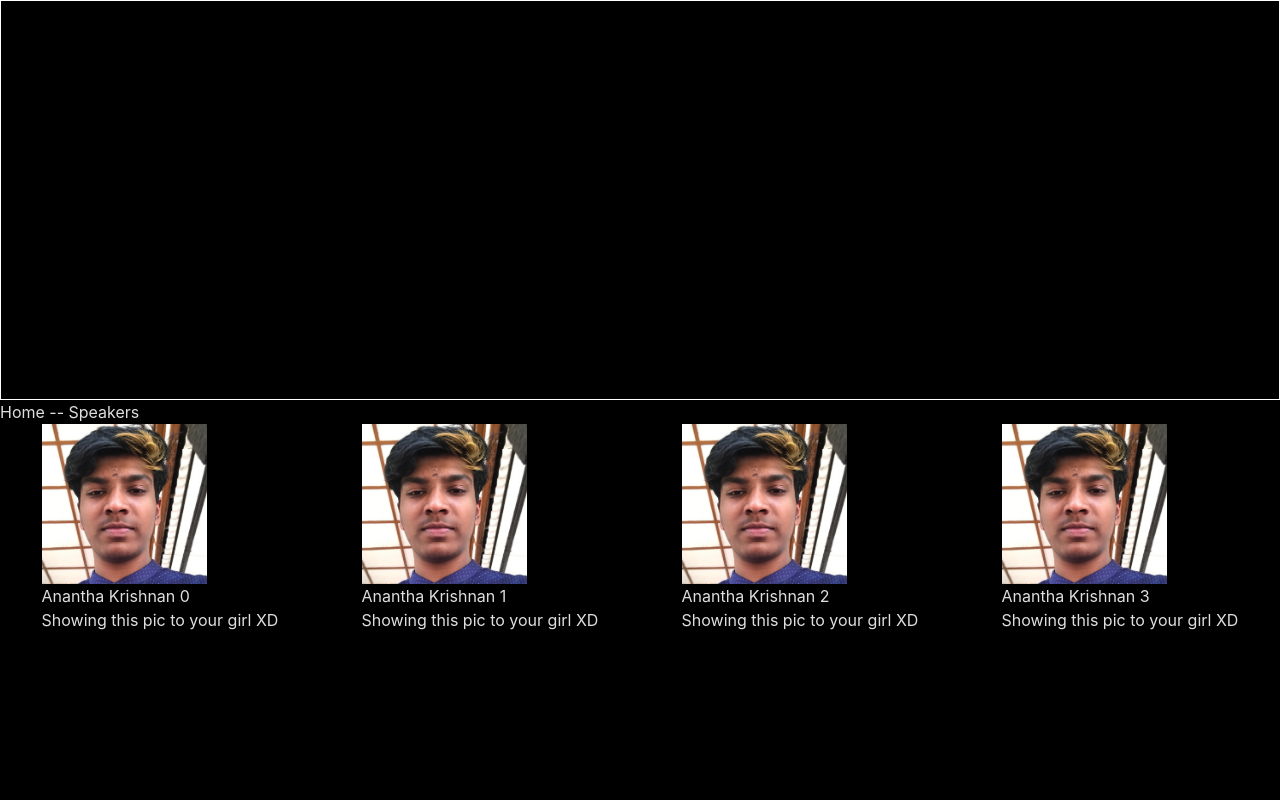
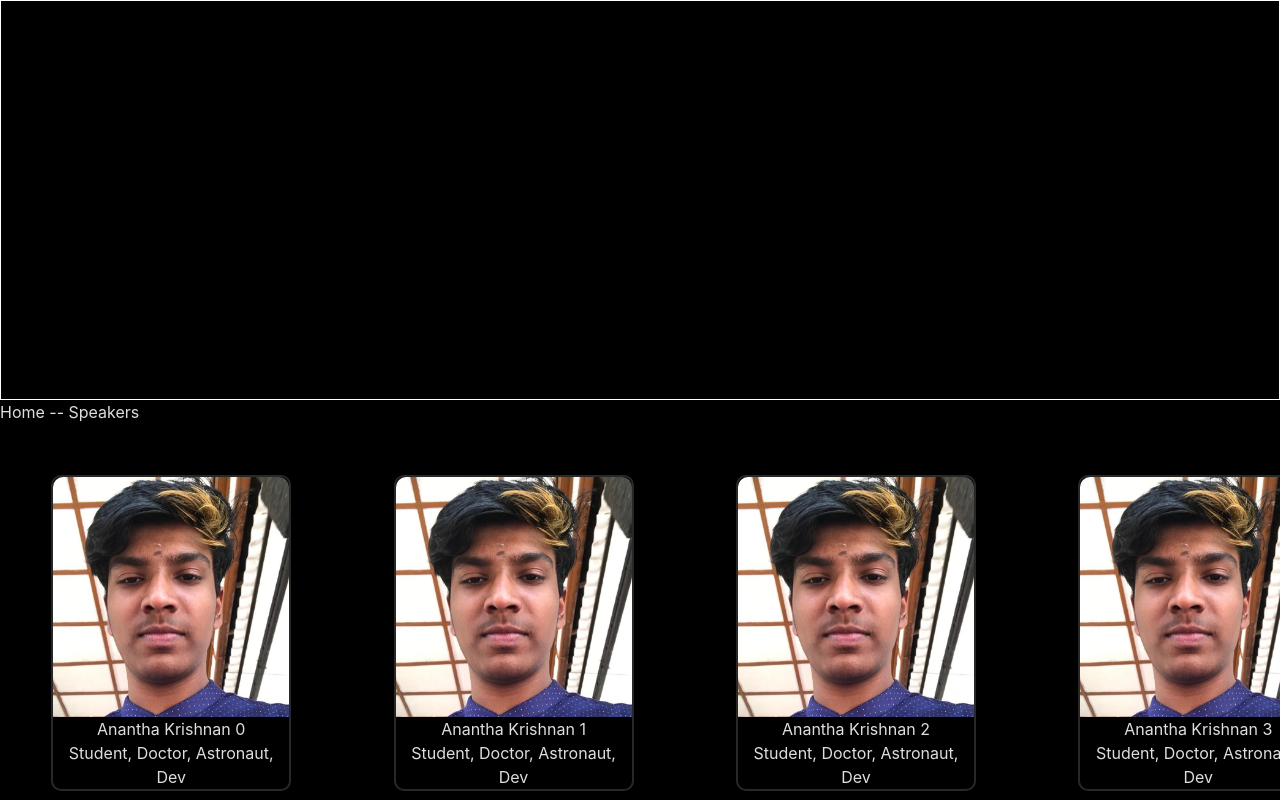
Before and after one commit to IEEE-FISAT-SB-WEBCOM/SpectroSpect-Main, a React (Vite) app in the folder frontend/: page /Speakers in a window 1280 px wide. Shown: the top 800 px of the page. Built offline with nearby package versions, Linux system fonts and the light colour scheme.

Commit message:
Speaker Page

```diff
--- a/frontend/src/App.css
+++ b/frontend/src/App.css
@@ -141,9 +141,24 @@ h1{
 
 .speakerCards{
   display: flex;
-  justify-content: space-around;
+  justify-content: flex-start;
+  overflow-x: scroll;
 }
 
 .speakerCard img{
-  height:20vh;
+  height:30vh;
+  border-top-left-radius: 10px;
+  border-top-right-radius: 10px;
 }
+
+.speakerCard{
+  display: flex;
+  flex-direction: column;
+  align-items: center;
+  text-align: center;
+  max-width: 30vh;
+  min-width: 30vh;
+  margin: 4vw;
+  border-radius: 10px;
+  border: 2px solid #282828;
+}
--- a/frontend/src/components/Speakers.jsx
+++ b/frontend/src/components/Speakers.jsx
@@ -9,7 +9,7 @@ const Speakers = () => {
             <div className="speakerCard">
                 <img src={AK}></img>
                 <p>Anantha Krishnan {i}</p>
-                <p>Showing this pic to your girl XD</p>
+                <p>Student, Doctor, Astronaut, Dev</p>
             </div>
         )
     }
```
